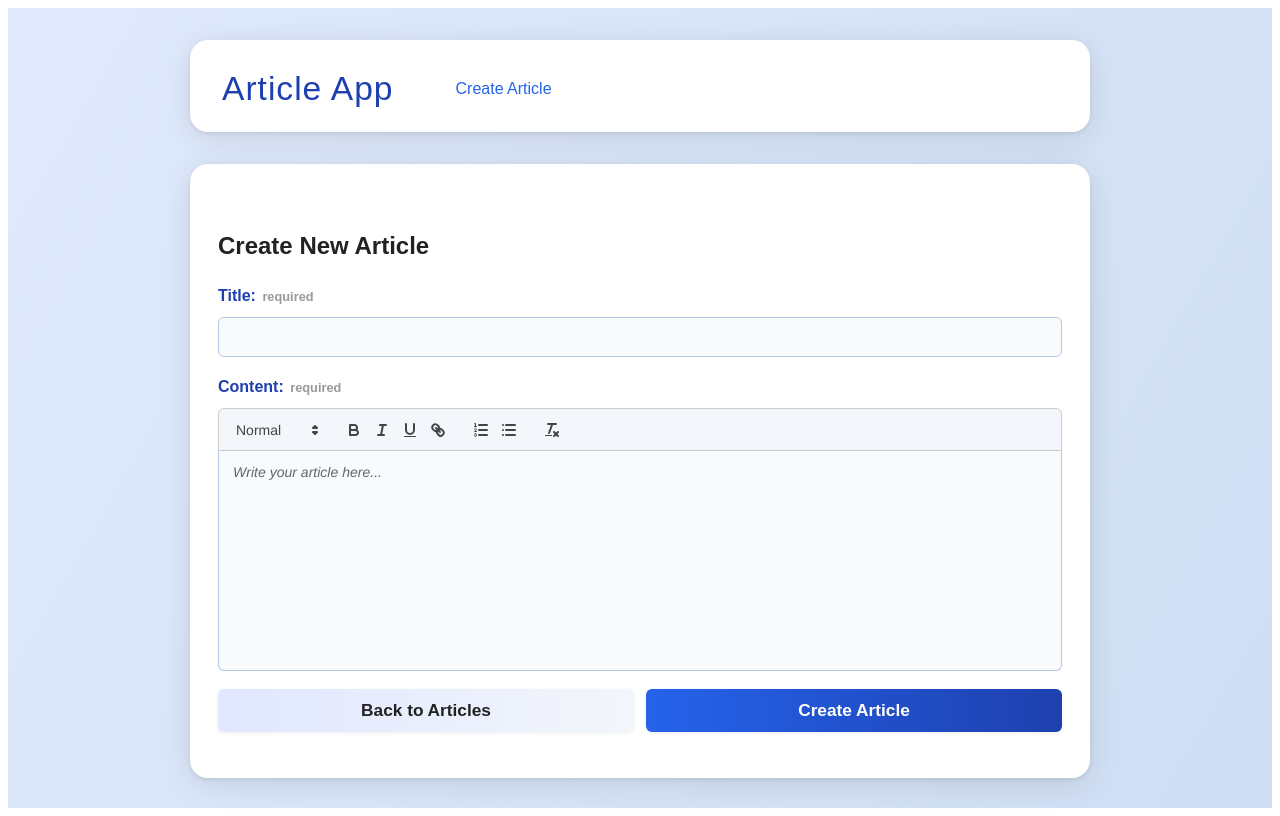
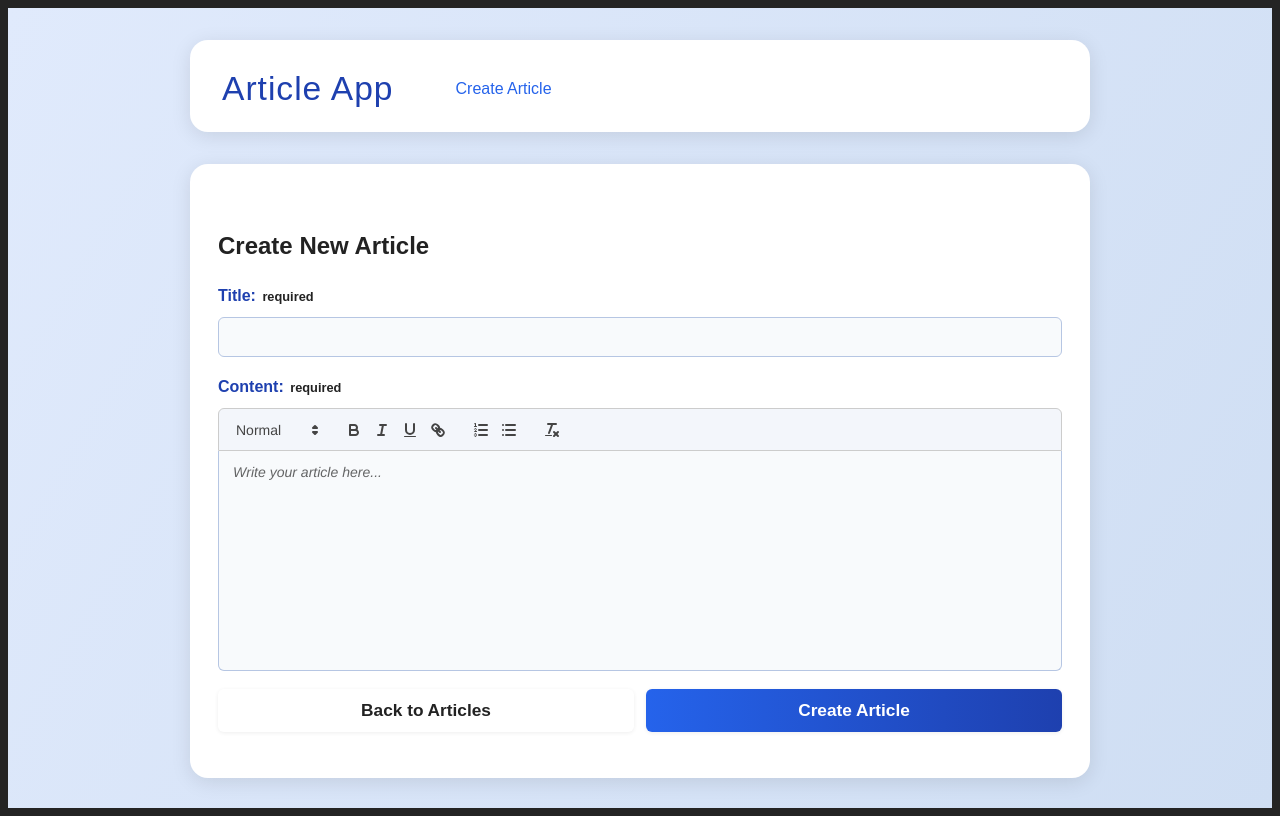
Before and after one commit to Alekseii01/Node.Js-Practice, a React app in the folder client/: page /create in a window 1280 px wide. Built offline with nearby package versions, Linux system fonts and the light colour scheme; no server answers; the HTML template or start-up script is replaced by a standard one.

Commit message:
fix: styles

```diff
--- a/client/src/App.css
+++ b/client/src/App.css
@@ -1,5 +1,4 @@
 #root {
-  margin: 0 auto;
   width: 100%;
   margin: 0;
   background: var(--main-bg-gradient);
--- a/client/src/components/ArticleCreate/ArticleCreate.css
+++ b/client/src/components/ArticleCreate/ArticleCreate.css
@@ -47,7 +47,7 @@ label {
 input[type="text"] {
   padding: 10px 12px;
   border: 1.5px solid var(--border-main);
-  color: #111;
+  color: var(--text-main);
   border-radius: 6px;
   font-size: 1em;
   background: var(--bg-light);
@@ -87,7 +87,7 @@ input[type="text"]:focus {
   color: var(--danger);
   margin-top: 10px;
   font-weight: 500;
-  background: #fff3f3;
+  background: var(--bg-danger);
   border-left: 4px solid var(--danger);
   padding: 8px 14px;
   border-radius: 4px;
@@ -97,14 +97,14 @@ input[type="text"]:focus {
   color: var(--success);
   margin-top: 10px;
   font-weight: 500;
-  background: #e8f5e9;
+  background: var(--bg-success);
   border-left: 4px solid var(--success);
   padding: 8px 14px;
   border-radius: 4px;
 }
 
 .required {
-  color: var(--main-color-required);
+  color: var(--text-main);
   margin-left: 2px;
   font-size: 0.8em;
 }
@@ -122,13 +122,13 @@ input[type="text"]:focus {
 }
 
 input.error {
-  border: 1px solid red !important;
+  border: 1px solid var(--danger) !important;
 }
 
 .error .ql-editor {
-  border: 1px solid red !important;
+  border: 1px solid var(--danger) !important;
 }
 
 .error .ql-toolbar {
-  border: 1px solid red !important;
+  border: 1px solid var(--danger) !important;
 }
--- a/client/src/components/ArticleList/ArticleList.css
+++ b/client/src/components/ArticleList/ArticleList.css
@@ -44,7 +44,7 @@
 }
 
 .article-item li {
-  color: #1a237e;
+  color: var(--main-color-dark);
   font-weight: 600;
   font-size: 1.13em;
   transition: color var(--transition-main);
--- a/client/src/components/ArticleView/ArticleView.css
+++ b/client/src/components/ArticleView/ArticleView.css
@@ -1,8 +1,8 @@
 .article-content {
-  background: #f8fafc;
+  background: var(--bg-light);
   padding: 18px;
   border-radius: 7px;
-  border: 1.5px solid #e3e8f0;
+  border: 1.5px solid var(--border-main);
   margin: 18px 0;
   font-size: 1.08em;
   box-shadow: 0 1px 4px rgba(0,0,0,0.04);
--- a/client/src/index.css
+++ b/client/src/index.css
@@ -2,25 +2,20 @@
   --main-color: #2563eb;
   --main-color-dark: #1e40af;
   --main-color-light: #e0e7ff;
-  --main-color-required: #999;
   --main-bg-gradient: linear-gradient(120deg, #e0eafc 0%, #cfdef3 100%);
   --text-main: #222;
   --text-light: #fff;
   --danger: #e53935;
   --success: #388e3c;
   --border-main: #b6c6e3;
-  --border-light: #e3e8f0;
   --bg-light: #f8fafc;
   --bg-white: #fff;
   --bg-grey: #f3f6fb;
-  --bg-grey-dark: #e0e7ff;
   --bg-success: #e8f5e9;
   --bg-danger: #fff3f3;
 
-  --shadow-main: 0 6px 32px rgba(0,0,0,0.10), 0 1.5px 4px rgba(0,0,0,0.08);
-  --shadow-hover: 0 12px 40px rgba(0,0,0,0.13), 0 2px 8px rgba(0,0,0,0.10);
-  --shadow-card: 0 2px 12px rgba(37,99,235,0.07), 0 1.5px 4px rgba(0,0,0,0.04);
-  --shadow-card-hover: 0 4px 18px rgba(37,99,235,0.13), 0 2px 8px rgba(0,0,0,0.08);
+  --shadow-main: 0 4px 20px rgba(0,0,0,0.1);
+  --shadow-card: 0 2px 10px rgba(37,99,235,0.1);
 
   --border-radius-main: 18px;
   --border-radius-card: 10px;
@@ -41,16 +36,3 @@
 a {
   text-decoration: none;
 }
-
-@media (prefers-color-scheme: light) {
-  :root {
-    color: #213547;
-    background-color: #ffffff;
-  }
-  a:hover {
-    color: #747bff;
-  }
-  button {
-    background-color: #f9f9f9;
-  }
-}
```
